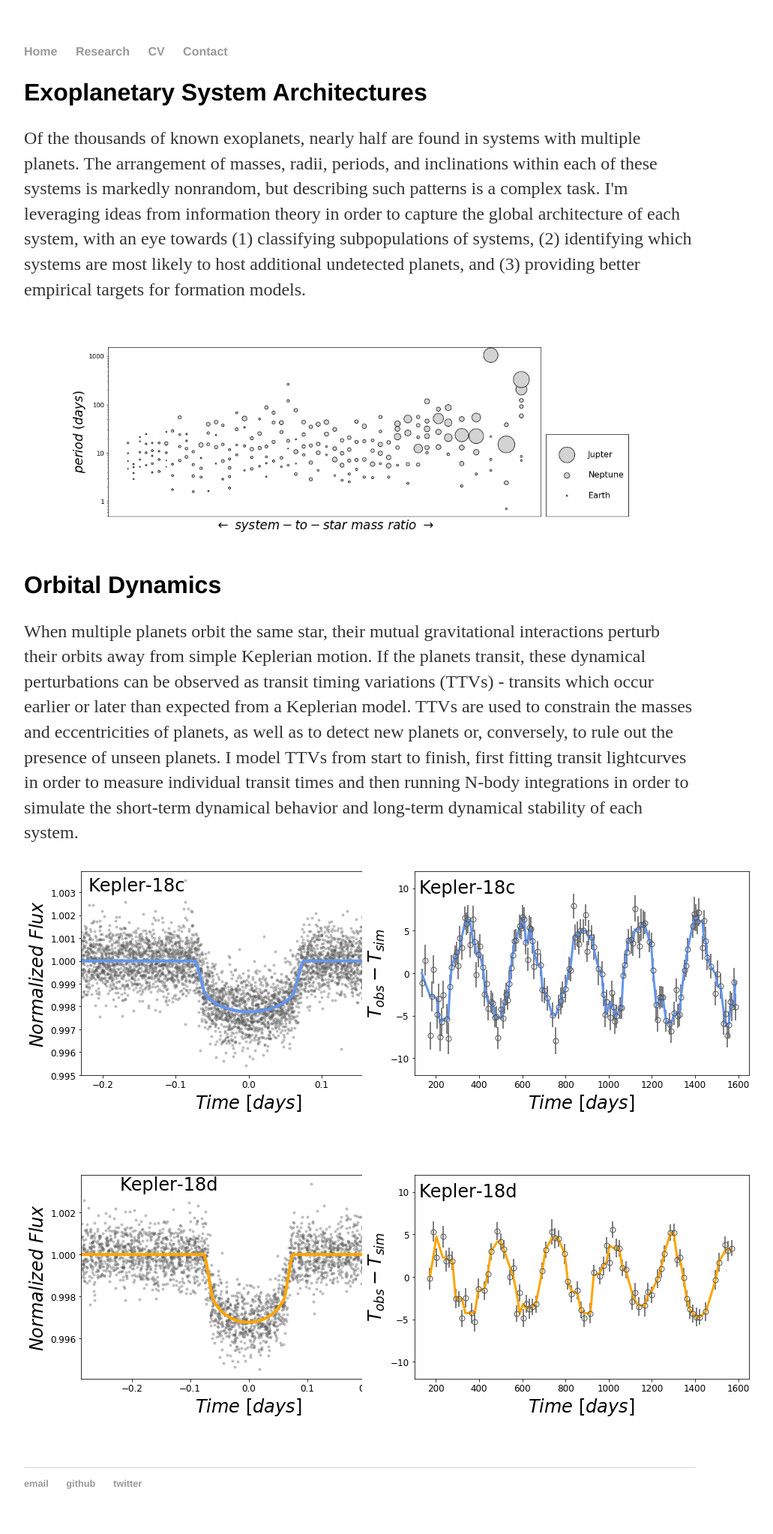
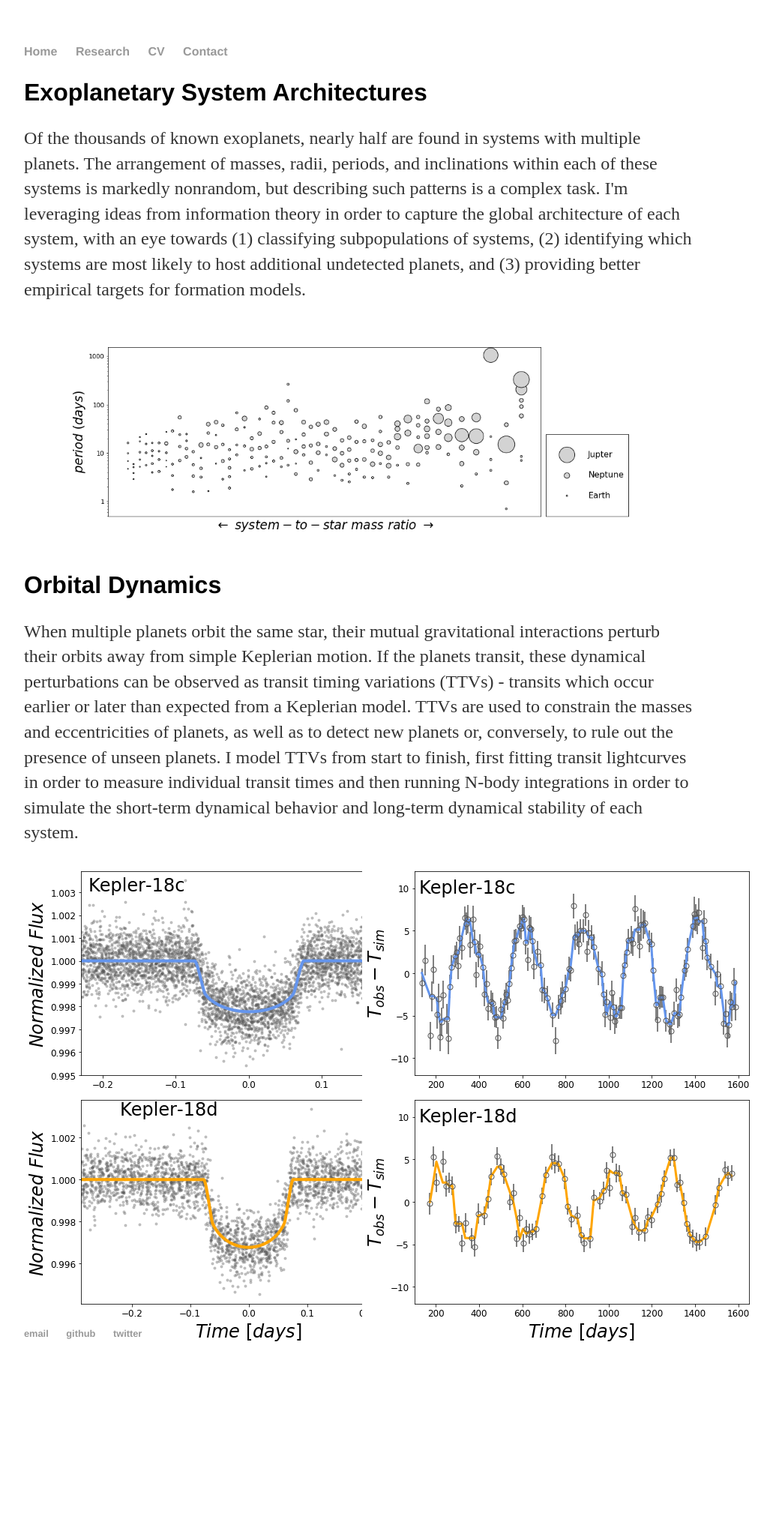
Before and after one commit to gjgilbert/gjgilbert.github.io, a Jekyll site: the page built from research/index.html, in a window 1280 px wide. Shown: the whole page at 75% size, without its empty margins (160-1191 px from the left). Built offline with Jekyll 4.4.1, drawn with Linux system fonts in a browser that asks for light colours; after the commit the page ends 1846 px from its top, so only the background shows below that.

Commit message:
Update index.html

```diff
--- a/research/index.html
+++ b/research/index.html
@@ -10,8 +10,8 @@
 .img_grid {
     display: grid;
     grid-gap: 5px;
-    grid-template-columns: repeat(auto-fit, minmax(400px, 1fr));
-    grid-template-rows: repeat(2, 400px);
+    grid-template-columns: repeat(auto-fit, minmax(300px, 1fr));
+    grid-template-rows: repeat(2, 300px);
 }
 </style>
 
```
